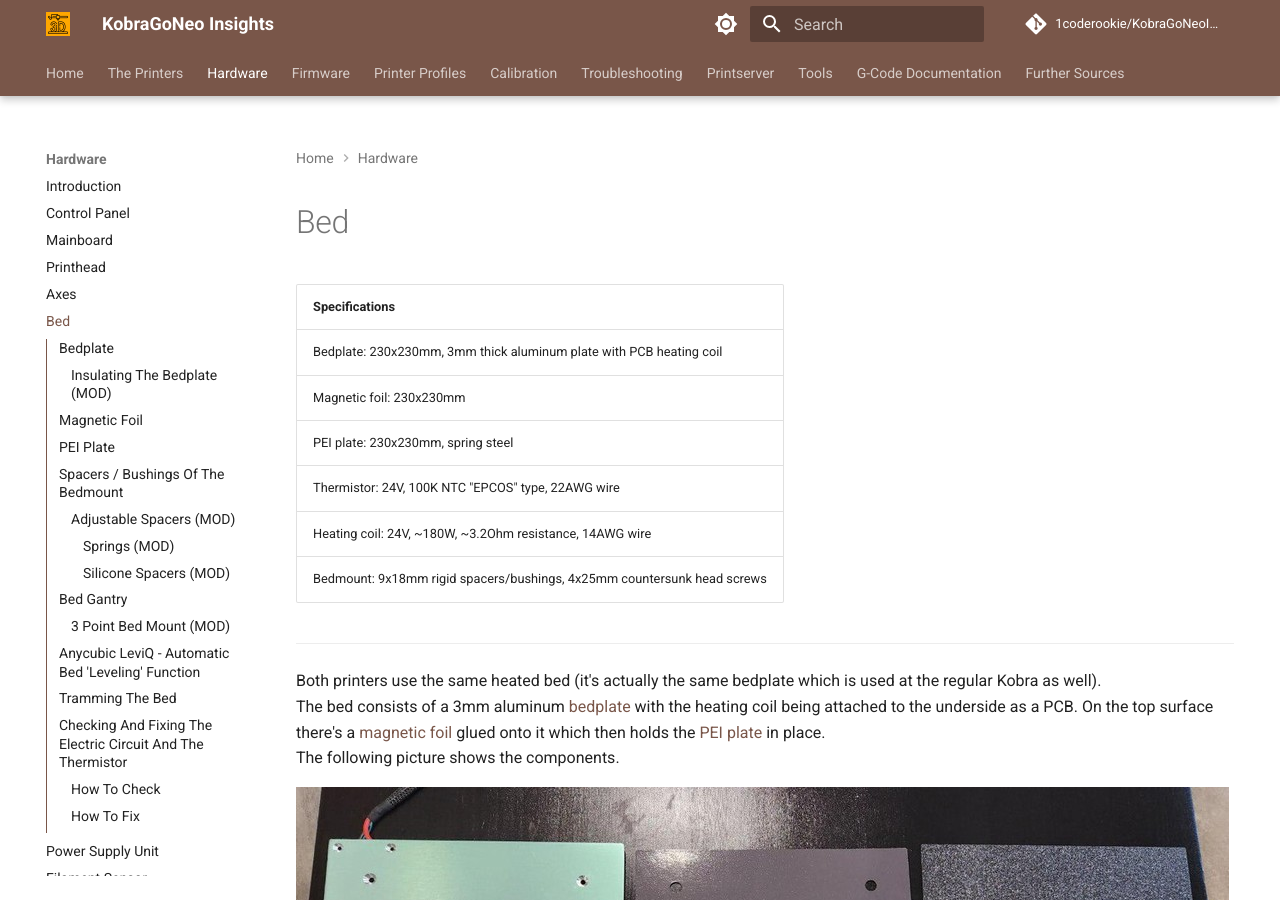
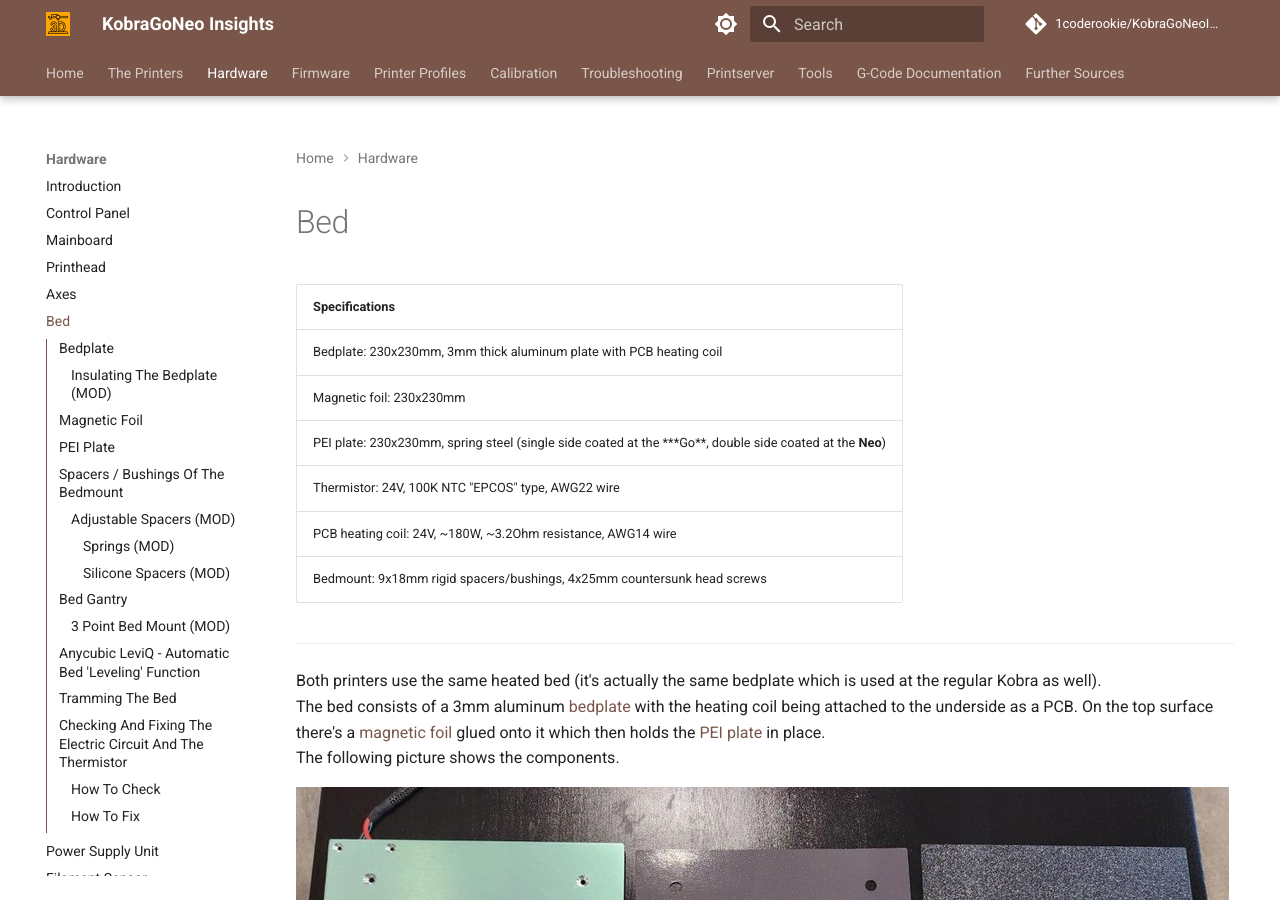
Before and after one commit to 1coderookie/KobraGoNeoInsights, an MkDocs documentation site: the page built from docs/hardware/bed.md, in a window 1280 px wide and 900 px high. Built offline with MkDocs 1.6.1 and Material for MkDocs 9.7.7, drawn with Linux system fonts in a browser that asks for light colours; comment, search, counter and statistics services are not loaded.

Commit message:
Update bed.md

```diff
--- a/docs/hardware/bed.md
+++ b/docs/hardware/bed.md
@@ -6,9 +6,9 @@
 |:---------------|
 | Bedplate: 230x230mm, 3mm thick aluminum plate with PCB heating coil |
 | Magnetic foil: 230x230mm |
-| PEI plate: 230x230mm, spring steel |
-| Thermistor: 24V, 100K NTC "EPCOS" type, 22AWG wire |
-| Heating coil: 24V, ~180W, ~3.2Ohm resistance, 14AWG wire |
+| PEI plate: 230x230mm, spring steel (single side coated at the ***Go**, double side coated at the **Neo**) |
+| Thermistor: 24V, 100K NTC "EPCOS" type, AWG22 wire |
+| PCB heating coil: 24V, ~180W, ~3.2Ohm resistance, AWG14 wire |
 | Bedmount: 9x18mm rigid spacers/bushings, 4x25mm countersunk head screws |
 
 ---
```
